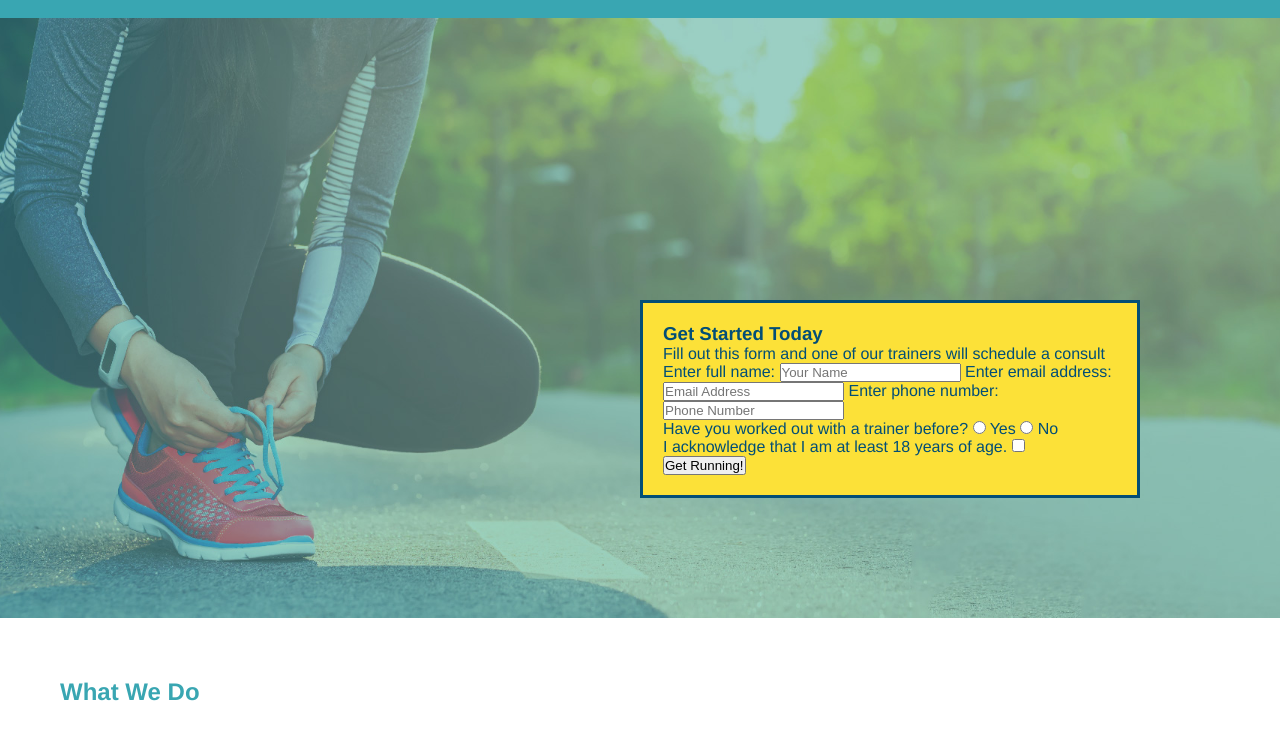
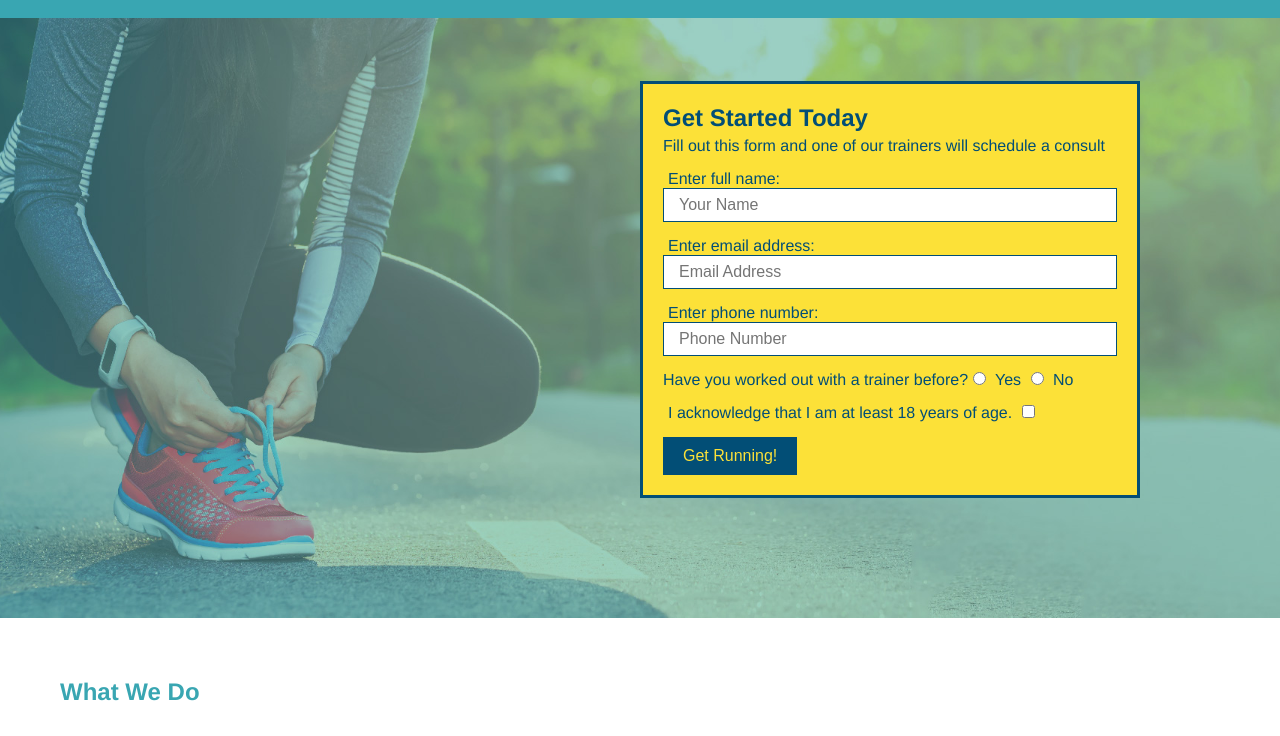
Before and after one commit to micahmoore95/run-buddy, a plain HTML site: page index.html in a window 1280 px wide. Shown: the part 64-800 px from the top of the page. Drawn offline with Linux system fonts and the light colour scheme.

Commit message:
hero form

```diff
--- a/assets/css/style.css
+++ b/assets/css/style.css
@@ -88,3 +88,34 @@ section{
     bottom: 120px;
     right: 140px;
 }
+
+h3 {
+    font-size: 24px;
+    margin: 0;
+}
+
+.hero-form p {
+    margin: 5px 0 15px 0;
+}
+
+.form-input {
+    border: 1px solid #024e76;
+    display: block;
+    padding: 7px 15px;
+    font-size: 16px;
+    color: #024e76;
+    width: 100%;
+    margin-bottom: 15px;
+}
+
+.hero-form label {
+    margin: 0 5px;
+}
+
+.hero-form button {
+    color:#fce138;
+    background-color: #024e76;
+    border: none;
+    padding: 10px 20px;
+    font-size: 16px;
+}
--- a/index.html
+++ b/index.html
@@ -36,11 +36,11 @@
                 <p>Fill out this form and one of our trainers will schedule a consult</p>
             <form>
                 <label for="name">Enter full name:</label>
-                <input type="text" placeholder="Your Name" name="name" id="name" />
+                <input type="text" placeholder="Your Name" name="name" id="name" class="form-input" />
                 <label for="email">Enter email address:</label>
-                <input type="email" placeholder="Email Address" name="email" id="email"/>
+                <input type="email" placeholder="Email Address" name="email" id="email" class="form-input"/>
                 <label for="phone">Enter phone number:</label>
-                <input type="tel" placeholder="Phone Number" name="phone" id="phone"/>
+                <input type="tel" placeholder="Phone Number" name="phone" id="phone" class="form-input"/>
                 <p>
                     Have you worked out with a trainer before?
                     <input type="radio" name="trainer-confirm" id="trainer-yes" />
```
